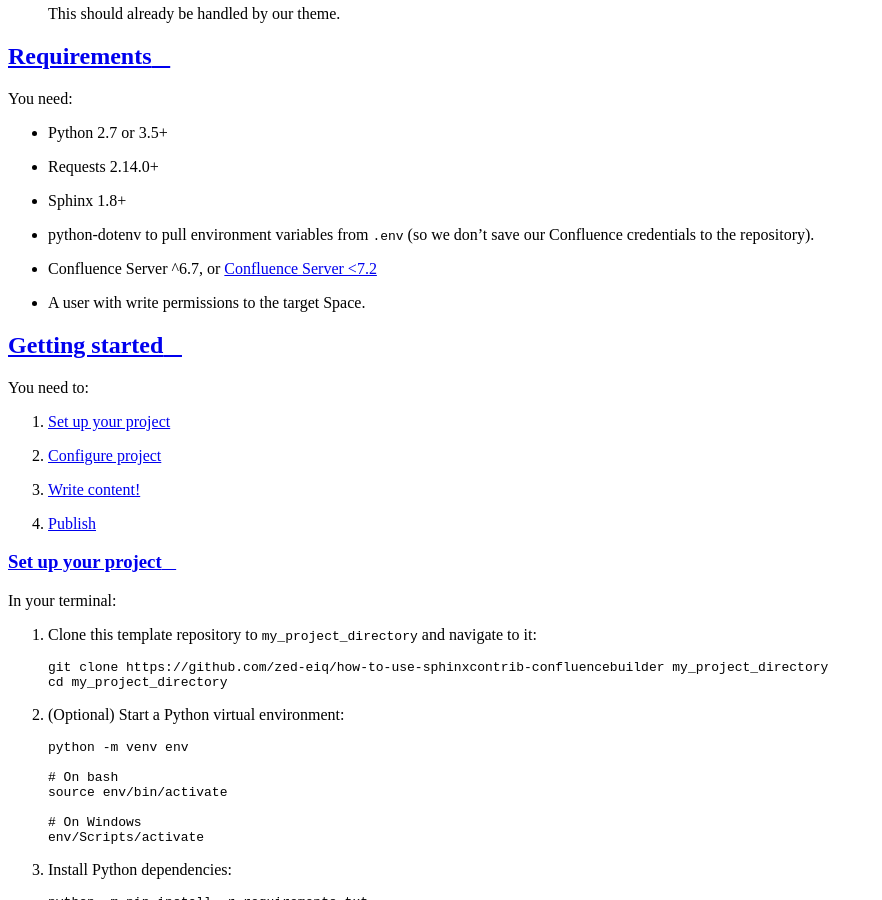
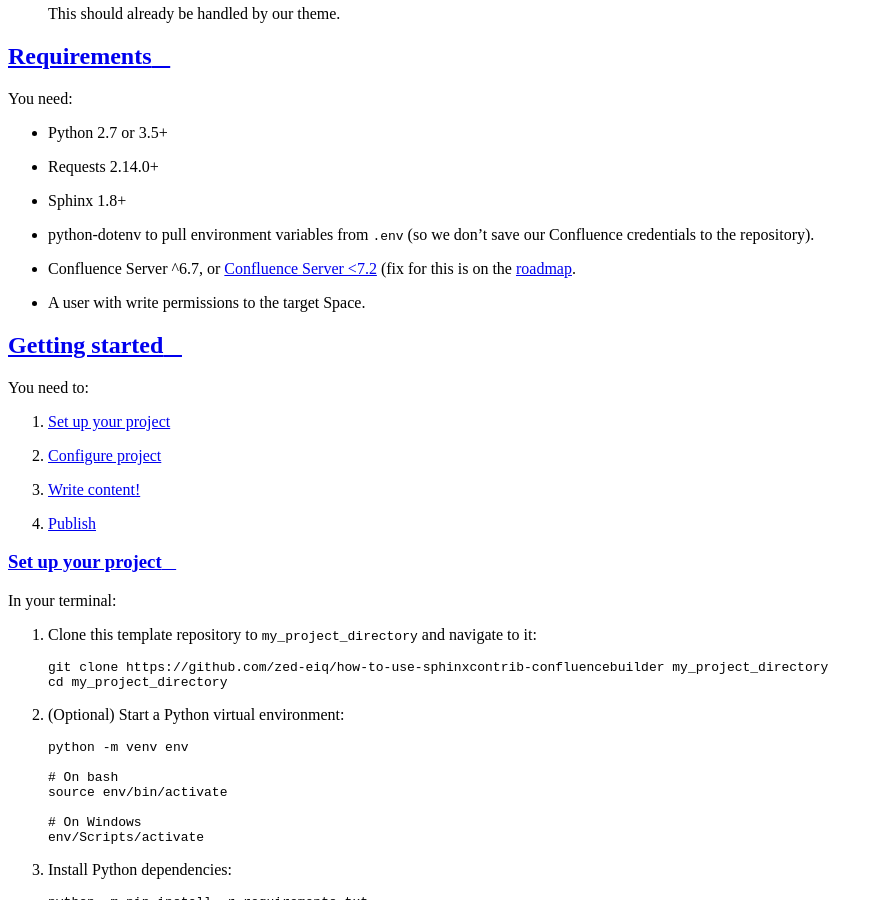
Before and after one commit to zed-eiq/how-to-use-sphinxcontrib-confluencebuilder, a Sphinx documentation site: the page built from source/index.rst, in a window 1280 px wide and 900 px high, scrolled down 1899 px. Shown: the whole window, without its empty margins (0-882 px from the left). Built offline with Sphinx 7.4.7 and the Read the Docs theme 2.0.0, drawn with Linux system fonts in a browser that asks for light colours; pages that are not in the unit, such as notebooks, are missing from menus.

Commit message:
added note on confluencebuilder roadmap

```diff
--- a/source/index.rst
+++ b/source/index.rst
@@ -103,9 +103,11 @@
 - python-dotenv to pull environment variables from ``.env``
   (so we don't save our Confluence credentials to the repository).
 - Confluence Server ^6.7, or `Confluence Server <7.2`_
+  (fix for this is on the `roadmap`_.
 - A user with write permissions to the target Space.
 
 .. _Confluence Server <7.2: https://github.com/sphinx-contrib/confluencebuilder/issues/312
+.. _roadmap: https://github.com/sphinx-contrib/confluencebuilder/milestone/6
 
 Getting started
 ================================================
```
